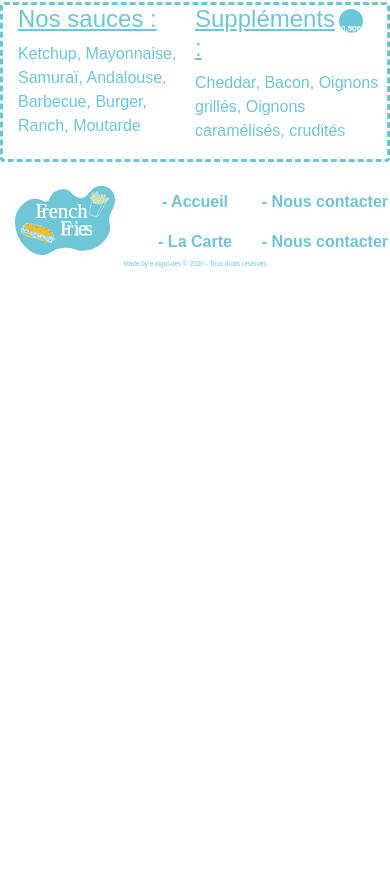
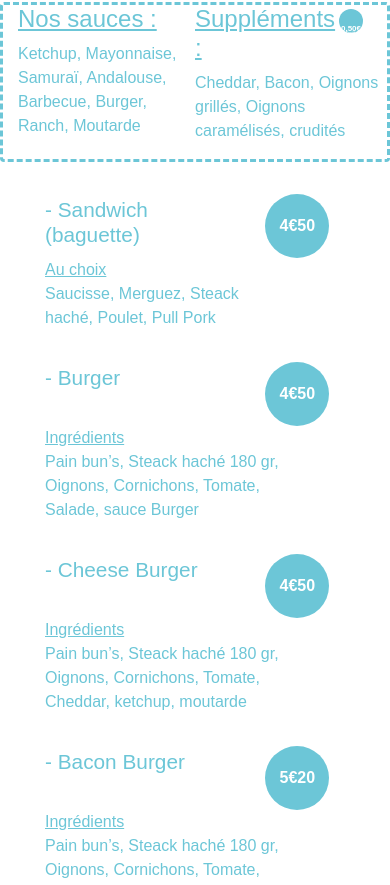
Before and after one commit to E-W-A-e-kigai-dev/project-v1, a React (Create React App) app: page /carte in a window 390 px wide. Shown: the part 3836-4721 px from the top of the page. Before the commit the page ends 4104 px from the top, so only its background shows below. Built offline with nearby package versions, Linux system fonts and the light colour scheme.

Commit message:
Page /carte ok, /apropos en cours et responsive à fixer

```diff
--- a/src/App.js
+++ b/src/App.js
@@ -15,6 +15,7 @@ import Homepage from "./components/Homepage/Homepage";
 import NotFound from "./components/NotFound/NotFound";
 import FooterMobile from "./components/Footer/FooterMobile/FooterMobile";
 import FooterDesktop from "./components/Footer/FooterDesktop/FooterDesktop";
+import Contact from "./components/Contact/Contact";
 
 class App extends Component {
   render() {
@@ -28,6 +29,7 @@ class App extends Component {
                 <Switch>
                     <Route exact path="/carte" component={Card}/>
                     <Route exact path="/apropos" component={About} />
+                    <Route exact path="/contact" component={Contact}/>
                     <Route exact path="/" component={Homepage} />
                     <Route path="*" component={NotFound} />
                 </Switch>
--- a/src/components/About/About.js
+++ b/src/components/About/About.js
@@ -1,10 +1,41 @@
 import React, {Component} from 'react';
+import {Row, Col} from "react-bootstrap";
+
+import './About.css';
+
+import left_quote from '../../img/icones/left-quote.svg';
+import right_quote from '../../img/icones/right-quote.svg';
+import shop_front from '../../img/images/front.jpg';
 
 class About extends Component {
     render() {
         return (
             <>
-                <h1>About</h1>
+                <div className="about-presentation mt-3">
+                    <Row>
+                        <Col className="center" xs={12}>
+                            <h2 className="section-title text-center">Notre restaurant</h2>
+                        </Col>
+                        <Col>
+                            <img className="front-img" src={shop_front} alt="facade restaurant french fries"/>
+                        </Col>
+                    </Row>
+                    <Row>
+                        <Col xs={2} xl={3} className="left-quotes">
+                            <img className="icon-quote icon-quote-left" src={left_quote} alt="guillemets gauche"/>
+                        </Col>
+                        <Col>
+                            <p className="about-presentation-text">
+                                Situé au coeur du centre ville de Lille, face à la gare. Nous vous accueillons dans un cadre chaleureux et convivial.
+                                Nous conjuguons notre goût pour la cuisine américaine et notre savoir faire en cuisine française.
+                                Que ce soit pour un repas express ou prendre le temps entre amis nous répondrons à vos attentes
+                            </p>
+                        </Col>
+                        <Col xs={2} xl={3} className="right-quotes">
+                            <img className="icon-quote" src={right_quote} alt="guillemets droit"/>
+                        </Col>
+                    </Row>
+                </div>
             </>
         );
     }
--- a/src/components/Card/Card.js
+++ b/src/components/Card/Card.js
@@ -8,6 +8,7 @@ import MenuCard from './MenuCard/MenuCard';
 import fries_banner_bg from "../../img/images/fries-card-bg.jpg";
 import menus_banner_bg from '../../img/images/menus-card-bg.jpg';
 import DishesCard from "./DishesCard/DishesCard";
+import Contact from "../Contact/Contact";
 
 class Card extends Component {
 
@@ -56,6 +57,7 @@ class Card extends Component {
                     <CardInfo/>
                     <DishesCard/>
                 </div>
+                <Contact/>
             </>
         );
     }
--- a/src/components/Card/DishesCard/DishesCard.js
+++ b/src/components/Card/DishesCard/DishesCard.js
@@ -1,4 +1,5 @@
 import React, {Component} from 'react';
+import {Card, Col, Row} from "react-bootstrap";
 
 class DishesCard extends Component {
     render() {
@@ -95,9 +96,34 @@ class DishesCard extends Component {
                 price: '7€50'
             }
         ]
+
+        const listDishes = dishes.map(dish=>(
+            <Col className="mt-3" xs={12} key={dish.id}>
+                <Card className="border-0">
+                    <Row>
+                        <Col className="menu-title mt-1" xs={8}>
+                            <h3 className="product-name">- {dish.name}</h3>
+                        </Col>
+                        <Col className="menu-price-logo" xs={4}>
+                            <div className="menu-price text-black"><span className="menu-price-content">{dish.price}</span></div>
+                        </Col>
+                    </Row>
+                    <Row>
+                        <Col className="menu-description" xs={10}>
+                            <u className="menu-type">{dish.contentType}</u><br/>
+                            <p className="menu-content">{dish.content}</p>
+                        </Col>
+                    </Row>
+                </Card>
+            </Col>
+        ))
         return (
             <>
-
+                <div className="container">
+                    <Row>
+                        {listDishes}
+                    </Row>
+                </div>
             </>
         );
     }
--- a/src/components/Contact/Contact.js
+++ b/src/components/Contact/Contact.js
@@ -23,7 +23,7 @@ class Contact extends Component {
     render() {
         return (
             <>
-                <div className="contact-section mt-5">
+                <div className="contact-section ">
                     <div className="center col-12">
                         <h2 className="section-title text-center">Contactez-nous</h2>
                     </div>
--- a/src/components/Footer/FooterDesktop/FooterDesktop.js
+++ b/src/components/Footer/FooterDesktop/FooterDesktop.js
@@ -11,7 +11,7 @@ class FooterMobile extends Component {
     render() {
         return (
             <>
-                <footer>
+                <footer className="footer-section">
                     <Row className="footer-mobile-section row p-0">
                         <Col className="mt-2" xs={4}>
                             <img className="footer-logo w-100" alt="AB-ramonage logo" src={logo}/>
--- a/src/components/Footer/FooterMobile/FooterMobile.css
+++ b/src/components/Footer/FooterMobile/FooterMobile.css
@@ -7,6 +7,10 @@
     font-size: 0.4em;
 }
 
+.footer-section{
+    border-top: 2px solid #6CC6D7;
+}
+
 @media(min-width: 768px){
     .nav-footer-mobile-link{
         color: #6CC6D7;
--- a/src/components/Footer/FooterMobile/FooterMobile.js
+++ b/src/components/Footer/FooterMobile/FooterMobile.js
@@ -11,7 +11,7 @@ class FooterMobile extends Component {
     render() {
         return (
             <>
-                <footer>
+                <footer className="footer-section">
                     <Row className="footer-mobile-section row p-0">
                         <Col className="mt-2" xs={4}>
                             <img className="footer-logo w-100" alt="AB-ramonage logo" src={logo}/>
--- a/src/components/Homepage/Homepage.js
+++ b/src/components/Homepage/Homepage.js
@@ -54,7 +54,7 @@ class Homepage extends Component {
                         </Col>
                     </Col>
                 </Row>
-                <Row className="mt-5 center">
+                <Row className="mt-5 mb-5 center">
                     <Col className="center" xs={8} md={3}>
                         <img className="find-img w-100" alt="carte pour situer french fries" src={find}/>
                     </Col>
```
